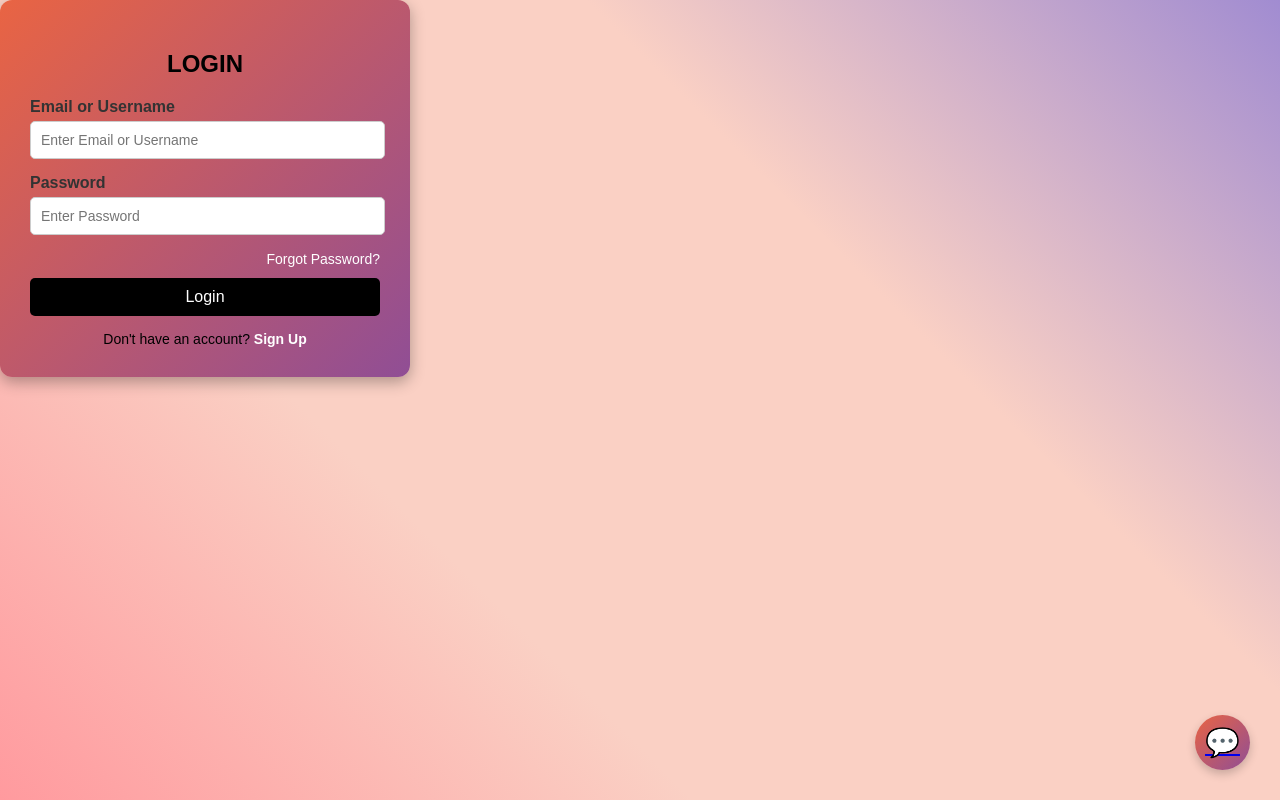
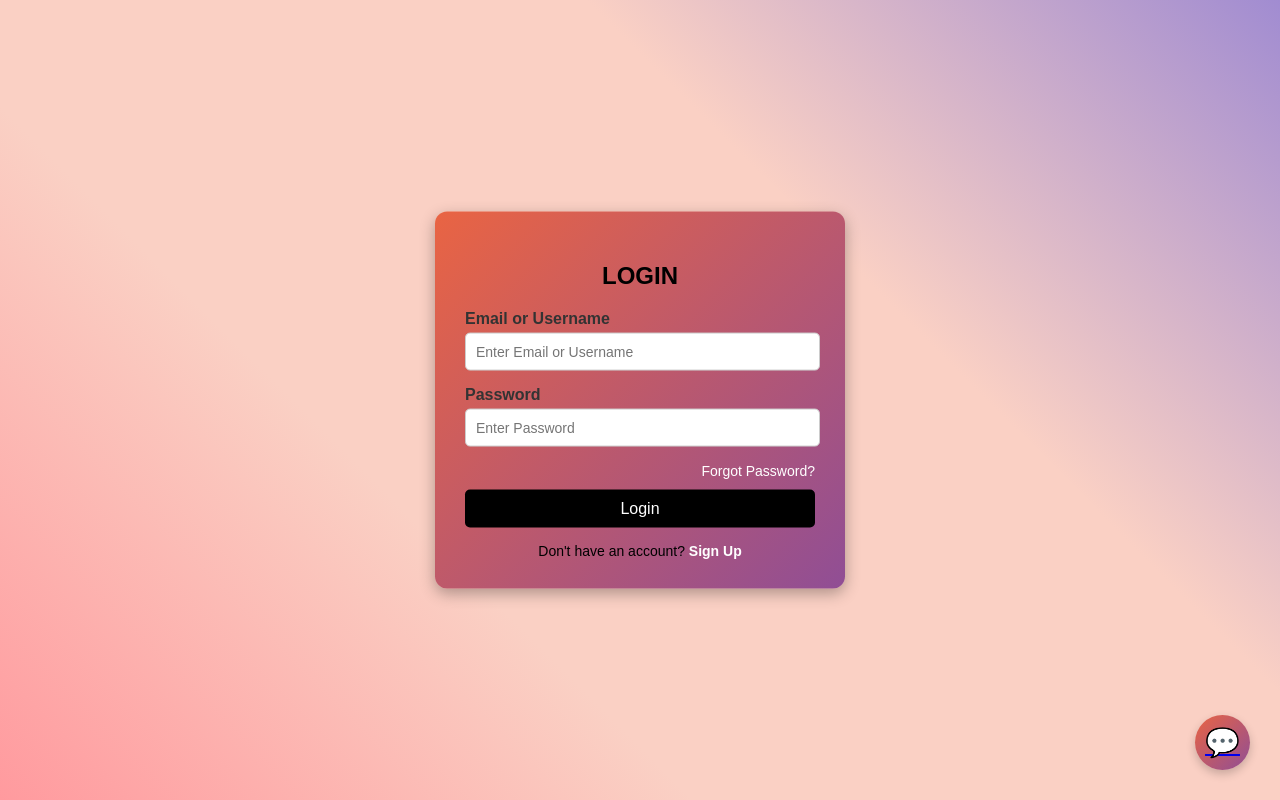
Before and after one commit to anuj3124-javadev/farm-genius, a React (Create React App) app: page /login in a window 1280 px wide. Built offline with nearby package versions, Linux system fonts and the light colour scheme.

Commit message:
some update

```diff
--- a/src/styles.css
+++ b/src/styles.css
@@ -385,7 +385,12 @@ main {
   text-align: center;
   justify-content: center;
   animation: slideIn 0.8s ease-in-out;
+  position: absolute;
+  top: 50%;
+  left: 50%;
+  transform: translate(-50%, -50%); /* Adjusts the form to be exactly centered */
 }
+
 
 /* Form Heading */
 .login-form h2 {
```
